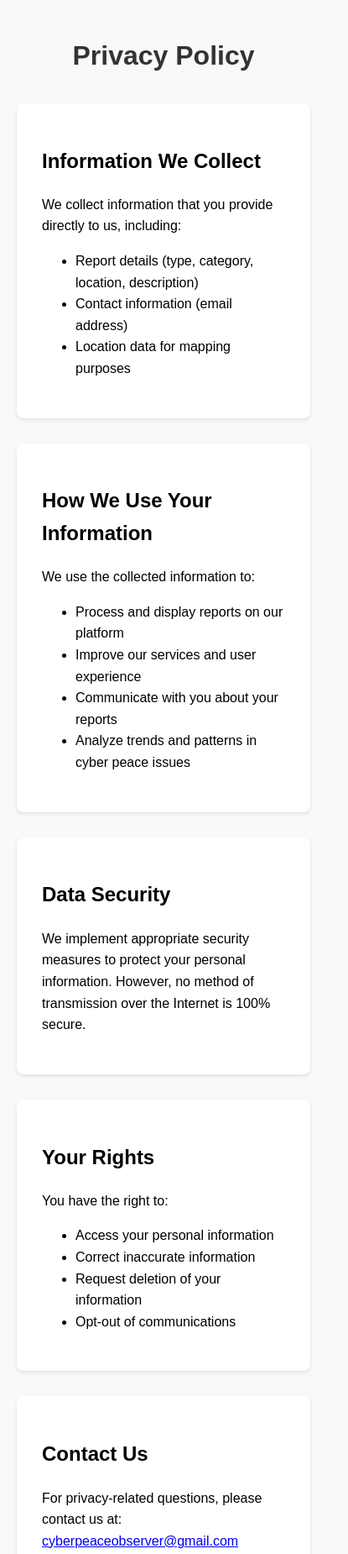
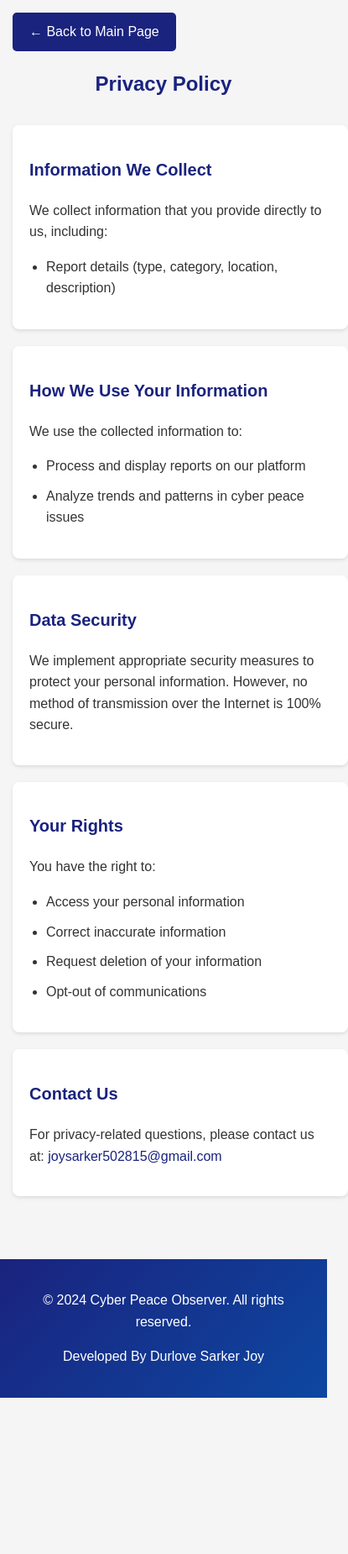
Before and after one commit to Durlove-joy/Cyber-Peace-Observer-1.0, a plain HTML site: page privacy-policy.html in a window 390 px wide. Shown: the top 1850 px of the page at 84% size, 415 px wide, since content can reach past the window. After the commit the page ends 1664 px from the top, so only its background shows below. Drawn offline with Linux system fonts and the light colour scheme.

Commit message:
changed email

```diff
--- a/privacy-policy.html
+++ b/privacy-policy.html
@@ -9,17 +9,34 @@
             line-height: 1.6;
             margin: 0;
             padding: 0;
-            background-color: #f8f9fa;
+            background-color: #f5f5f5;
         }
         .container {
             max-width: 1200px;
             margin: 0 auto;
             padding: 20px;
         }
+        .back-button {
+            margin-bottom: 20px;
+        }
+        .back-button a {
+            display: inline-block;
+            padding: 10px 20px;
+            background: #1a237e;
+            color: white;
+            text-decoration: none;
+            border-radius: 5px;
+            transition: all 0.3s ease;
+        }
+        .back-button a:hover {
+            background: #0d47a1;
+            transform: translateY(-2px);
+        }
         h1 {
-            color: #333;
+            color: #1a237e;
             text-align: center;
             margin-bottom: 30px;
+            font-size: 28px;
         }
         .section {
             background: white;
@@ -27,11 +44,38 @@
             border-radius: 8px;
             box-shadow: 0 2px 4px rgba(0,0,0,0.1);
             margin-bottom: 30px;
+            width: 100%;
+            max-width: 1000px;
+            margin-left: auto;
+            margin-right: auto;
+        }
+        .section h2 {
+            color: #1a237e;
+            margin-bottom: 20px;
+            font-size: 22px;
+        }
+        .section p {
+            color: #333;
+            margin-bottom: 15px;
+        }
+        .section ul {
+            padding-left: 20px;
+        }
+        .section li {
+            margin-bottom: 10px;
+            color: #333;
+        }
+        .section a {
+            color: #1a237e;
+            text-decoration: none;
+        }
+        .section a:hover {
+            text-decoration: underline;
         }
         .footer {
             text-align: center;
             padding: 20px;
-            background: #333;
+            background: linear-gradient(135deg, #1a237e, #0d47a1);
             color: white;
             margin-top: 40px;
         }
@@ -39,10 +83,28 @@
             color: white;
             text-decoration: none;
         }
+        @media (max-width: 768px) {
+            .container {
+                padding: 15px;
+            }
+            .section {
+                padding: 20px;
+                margin-bottom: 20px;
+            }
+            h1 {
+                font-size: 24px;
+            }
+            .section h2 {
+                font-size: 20px;
+            }
+        }
     </style>
 </head>
 <body>
     <div class="container">
+        <div class="back-button">
+            <a href="index.html">← Back to Main Page</a>
+        </div>
         <h1>Privacy Policy</h1>
 
         <div class="section">
@@ -50,8 +112,6 @@
             <p>We collect information that you provide directly to us, including:</p>
             <ul>
                 <li>Report details (type, category, location, description)</li>
-                <li>Contact information (email address)</li>
-                <li>Location data for mapping purposes</li>
             </ul>
         </div>
 
@@ -60,8 +120,6 @@
             <p>We use the collected information to:</p>
             <ul>
                 <li>Process and display reports on our platform</li>
-                <li>Improve our services and user experience</li>
-                <li>Communicate with you about your reports</li>
                 <li>Analyze trends and patterns in cyber peace issues</li>
             </ul>
         </div>
@@ -84,7 +142,7 @@
 
         <div class="section">
             <h2>Contact Us</h2>
-            <p>For privacy-related questions, please contact us at: <a href="mailto:cyberpeaceobserver@gmail.com">cyberpeaceobserver@gmail.com</a></p>
+            <p>For privacy-related questions, please contact us at: <a href="mailto:joysarker502815@gmail.com">joysarker502815@gmail.com</a></p>
         </div>
     </div>
 
```
Also changed, not shown: about.html (+66 -4 lines), index.html (+17 -80 lines), terms.html (+66 -4 lines).
